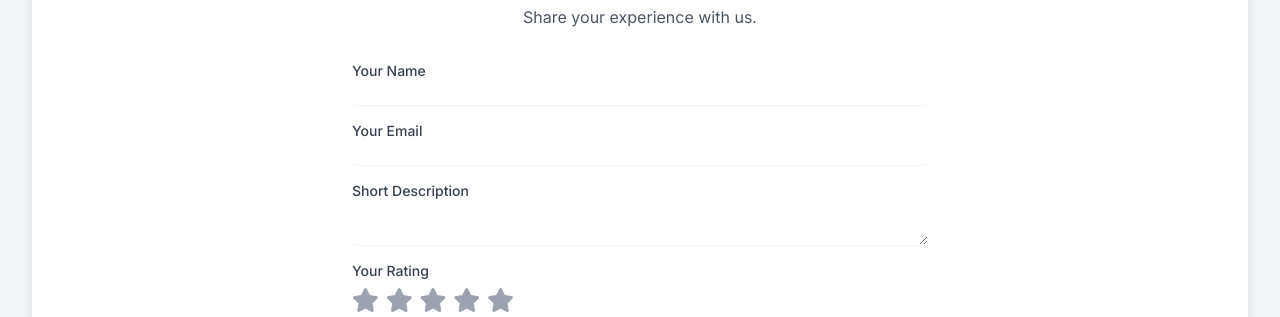
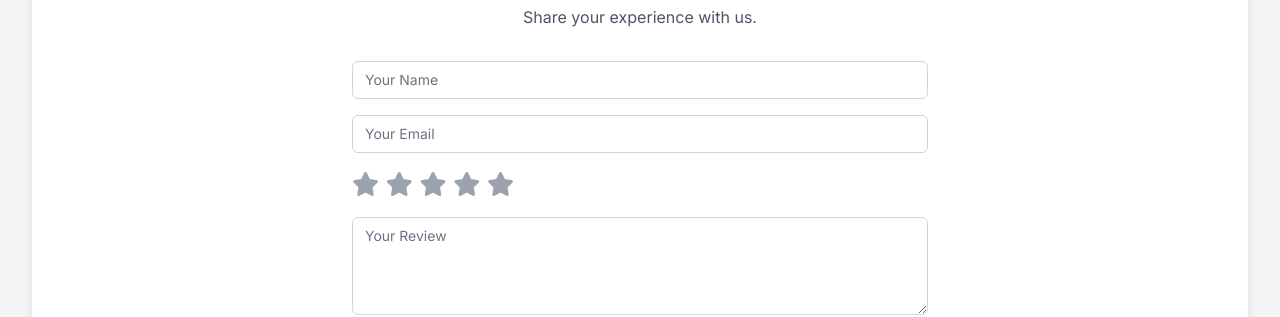
Before and after one commit to Haripragash714/website, a plain HTML site: page reviewpage/index.html in a window 1280 px wide. Shown: the part 509-826 px from the top of the page. Drawn offline with nearby package versions, Linux system fonts and the light colour scheme.

Commit message:
Update index.html

```diff
--- a/reviewpage/index.html
+++ b/reviewpage/index.html
@@ -53,25 +53,19 @@
 
             <!-- Name Input -->
             <div>
-                <label for="reviewer-name" class="block text-sm font-medium text-gray-700">Your Name</label>
-                <input type="text" id="reviewer-name" name="reviewer-name" required class="mt-1 block w-full rounded-md border-gray-300 shadow-sm focus:border-indigo-500 focus:ring-indigo-500 sm:text-sm">
+                <label for="reviewer-name" class="sr-only">Your Name</label>
+                <input type="text" id="reviewer-name" name="reviewer-name" required class="relative block w-full px-3 py-2 text-gray-900 placeholder-gray-500 border border-gray-300 rounded-md focus:outline-none focus:ring-2 focus:ring-blue-500 focus:border-blue-500 sm:text-sm" placeholder="Your Name">
             </div>
 
             <!-- Email Input -->
             <div>
-                <label for="reviewer-email" class="block text-sm font-medium text-gray-700">Your Email</label>
-                <input type="email" id="reviewer-email" name="reviewer-email" required class="mt-1 block w-full rounded-md border-gray-300 shadow-sm focus:border-indigo-500 focus:ring-indigo-500 sm:text-sm">
-            </div>
-
-            <!-- Description Input -->
-            <div>
-                <label for="reviewer-description" class="block text-sm font-medium text-gray-700">Short Description</label>
-                <textarea id="reviewer-description" name="reviewer-description" rows="2" required class="mt-1 block w-full rounded-md border-gray-300 shadow-sm focus:border-indigo-500 focus:ring-indigo-500 sm:text-sm"></textarea>
+                <label for="reviewer-email" class="sr-only">Your Email</label>
+                <input type="email" id="reviewer-email" name="reviewer-email" required class="relative block w-full px-3 py-2 text-gray-900 placeholder-gray-500 border border-gray-300 rounded-md focus:outline-none focus:ring-2 focus:ring-blue-500 focus:border-blue-500 sm:text-sm" placeholder="Your Email">
             </div>
 
             <!-- Rating Input -->
             <div>
-                <label for="rating" class="block text-sm font-medium text-gray-700">Your Rating</label>
+                <label for="rating" class="sr-only">Your Rating</label>
                 <div id="rating-stars" class="rating-stars text-gray-400 text-2xl mt-1">
                     <i class="fa-solid fa-star" data-value="1"></i>
                     <i class="fa-solid fa-star" data-value="2"></i>
@@ -84,13 +78,13 @@
 
             <!-- Review Textarea -->
             <div>
-                <label for="review-text" class="block text-sm font-medium text-gray-700">Your Review</label>
-                <textarea id="review-text" name="review-text" rows="4" required class="mt-1 block w-full rounded-md border-gray-300 shadow-sm focus:border-indigo-500 focus:ring-indigo-500 sm:text-sm"></textarea>
+                <label for="review-text" class="sr-only">Your Review</label>
+                <textarea id="review-text" name="review-text" rows="4" required class="relative block w-full px-3 py-2 text-gray-900 placeholder-gray-500 border border-gray-300 rounded-md focus:outline-none focus:ring-2 focus:ring-blue-500 focus:border-blue-500 sm:text-sm" placeholder="Your Review"></textarea>
             </div>
 
             <!-- Submit Button -->
             <div>
-                <button type="submit" class="w-full flex justify-center py-2 px-4 border border-transparent rounded-md shadow-sm text-sm font-medium text-white bg-indigo-600 hover:bg-indigo-700 focus:outline-none focus:ring-2 focus:ring-offset-2 focus:ring-indigo-500">
+                <button type="submit" class="relative flex justify-center w-full px-4 py-2 text-sm font-medium text-white bg-indigo-600 border border-transparent rounded-md group hover:bg-indigo-700 focus:outline-none focus:ring-2 focus:ring-offset-2 focus:ring-indigo-500">
                     Submit Review
                 </button>
             </div>
@@ -171,12 +165,11 @@
                 // Get form values
                 const name = document.getElementById('reviewer-name').value.trim();
                 const email = document.getElementById('reviewer-email').value.trim();
-                const description = document.getElementById('reviewer-description').value.trim();
                 const rating = parseInt(document.getElementById('rating').value);
                 const reviewText = document.getElementById('review-text').value.trim();
 
                 // Simple validation
-                if (!name || !email || !description || !rating || !reviewText) {
+                if (!name || !email || !rating || !reviewText) {
                     messageBox.textContent = 'Please fill out all fields and select a rating.';
                     messageBox.classList.remove('hidden', 'bg-green-100', 'text-green-700');
                     messageBox.classList.add('bg-red-100', 'text-red-700');
@@ -184,7 +177,7 @@
                 }
 
                 // Create a new review object
-                const newReview = { name, email, description, rating, review: reviewText };
+                const newReview = { name, email, rating, review: reviewText };
 
                 // Render the new review to the page
                 renderReview(newReview);
```
